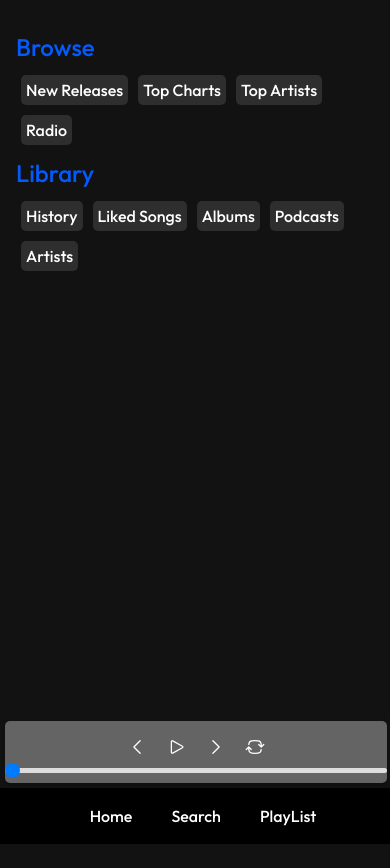
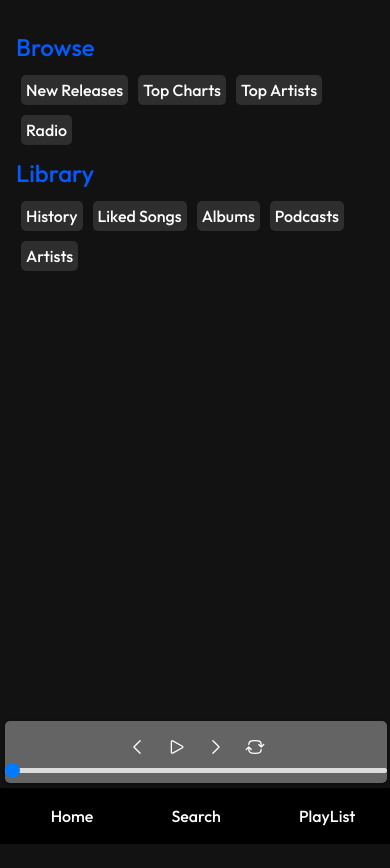
Before and after one commit to 21002624/Tune, a React (Vite) app: page / in a window 390 px wide. Built offline with nearby package versions, Linux system fonts and the light colour scheme.

Commit message:
music player

```diff
--- a/src/Components/Mobilenav/Mobilenav.css
+++ b/src/Components/Mobilenav/Mobilenav.css
@@ -24,6 +24,6 @@
 
 @media (max-width: 400px) {
     .Mobilenav{
-        gap: 10%;
+        gap: 20%;
     }
 }
```
